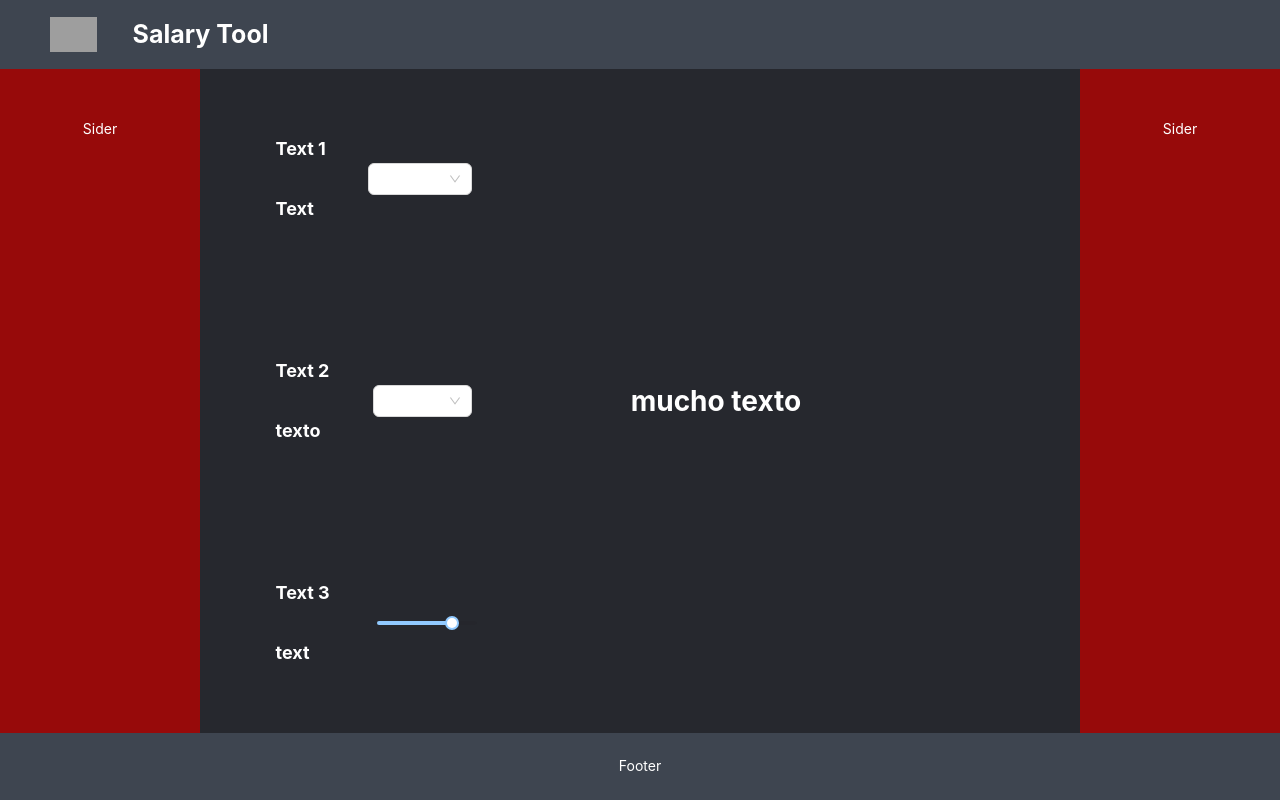
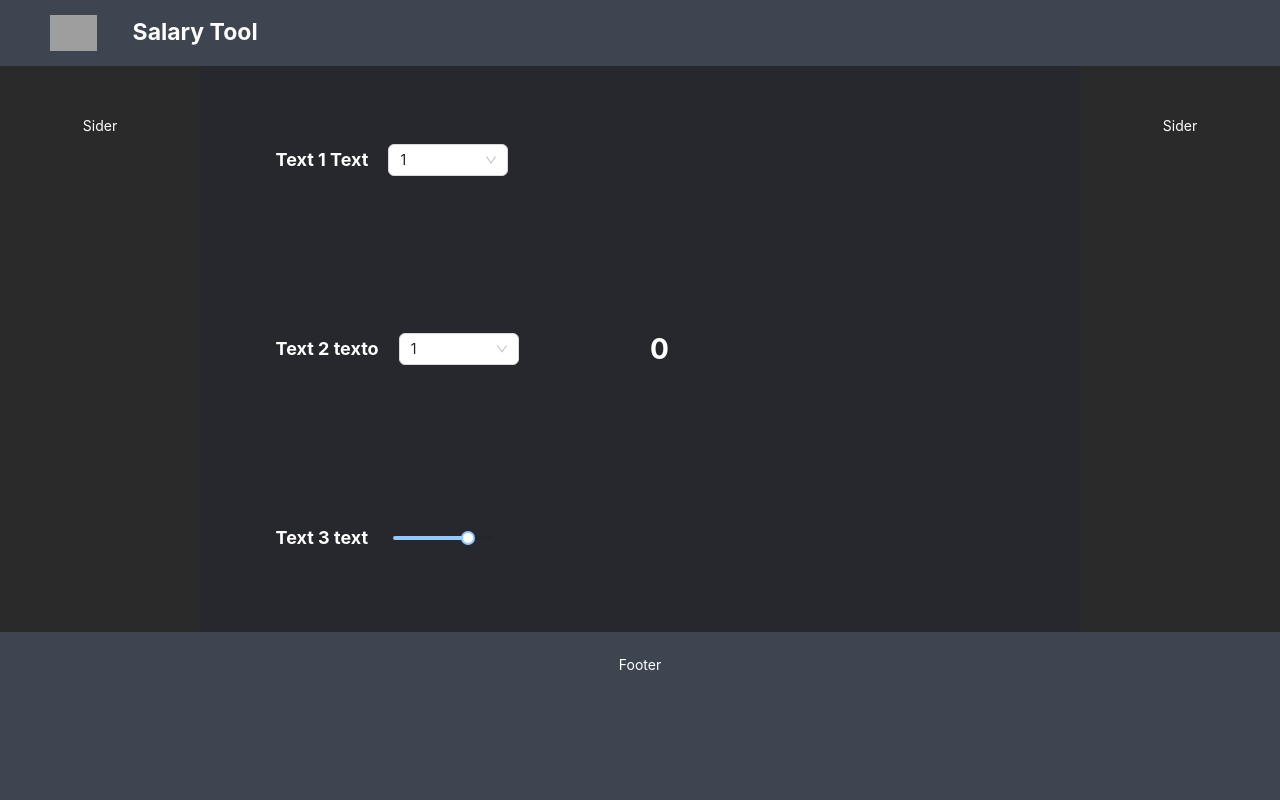
Before and after one commit to NicolasCasClew/SalaryFrontend, a React (Create React App) app: page / in a window 1280 px wide. Built offline with nearby package versions, Linux system fonts and the light colour scheme; grey boxes are pictures that could not be loaded.

Commit message:
functionality added to inputs, they can modify the number in anoter conmponent

```diff
--- a/src/components/App.css
+++ b/src/components/App.css
@@ -26,7 +26,7 @@
 }
 
 .App-header {
-  background-color: #115ff9;
+  background-color: #7c8ba8;
   min-height: 100vh;
   display: flex;
   flex-direction: column;
@@ -63,7 +63,7 @@
   text-align: center;
   line-height: 120px;
   color: #ffffff;
-  background-color: #970a0a;
+  background-color: #2a2a2a;
 }
 
 .footerStyle {
--- a/src/components/App.tsx
+++ b/src/components/App.tsx
@@ -1,17 +1,21 @@
 import { Layout, Menu, Slider, Select } from "antd";
 import "./App.css";
+import { useState } from "react";
 import { Test1 } from "./test1";
 
 const { Header, Content, Footer, Sider } = Layout;
 
-const handleChange = (value: number) => {
-  console.log(`selected ${value + 7}`);
-};
-const sliderChange = (value: number) => {
-  console.log(`selected ${value}`);
-};
+function App() {
+  const [counter, setCounter] = useState(0);
+  const handleChange = (value: number) => {
+    console.log(`selected ${value}`);
+    setCounter(value);
+  };
 
-function App() {
+  const sliderChange = (value: number) => {
+    console.log(`selected ${value}`);
+    setCounter(value);
+  };
   return (
     <div>
       <Layout>
@@ -20,17 +24,18 @@ function App() {
             className="logo"
             src="https://adabtive.nl/wp-content/uploads/2023/02/logo2-100.png"
           />
-          <h1 style={{ fontSize: "25px" }}>Salary Tool</h1>
+          <h1 style={{ fontSize: "23px" }}>Salary Tool</h1>
         </Header>
         <Layout>
           <Sider className="siderStyle">Sider</Sider>
           <Content className="contentStyle">
             {" "}
-            <div>
+            <div style={{ minWidth: "450px" }}>
               <div className="selector">
                 <h4 className="txt">Text 1 Text</h4>
                 <Select
                   style={{ width: 120 }}
+                  defaultValue={1}
                   onChange={handleChange}
                   options={[
                     { value: 1, label: "1" },
@@ -45,6 +50,7 @@ function App() {
                 <Select
                   style={{ width: 120 }}
                   onChange={handleChange}
+                  defaultValue={1}
                   options={[
                     { value: 1, label: "1" },
                     { value: 2, label: "2" },
@@ -66,7 +72,7 @@ function App() {
                 </div>
               </div>
             </div>
-            <h1 style={{ padding: "15%" }}>mucho texto </h1>
+            <h1>{counter}</h1>
           </Content>
           <Sider className="siderStyle">Sider</Sider>
         </Layout>
```
